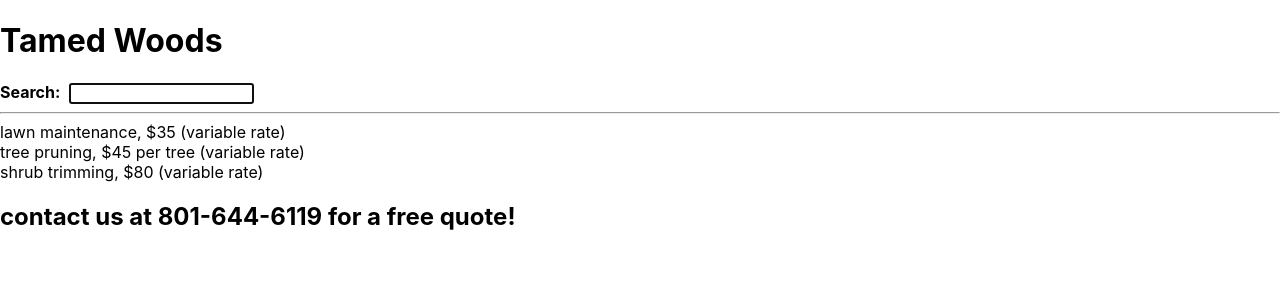
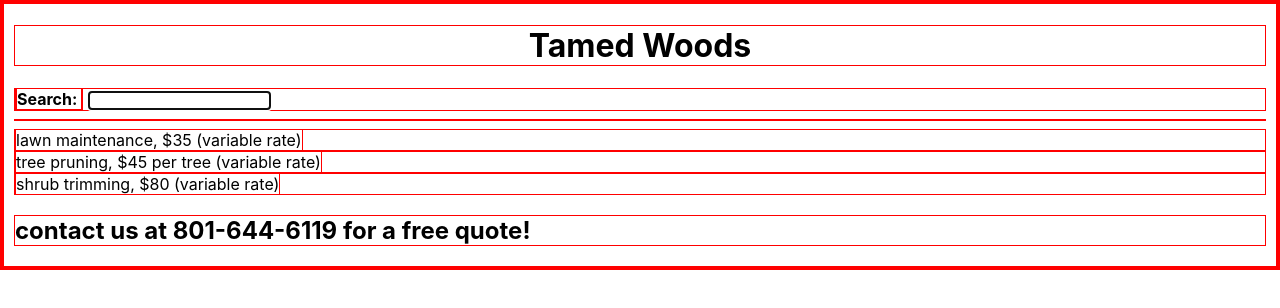
Before and after one commit to Sabathrodriguez/tamed-woods-website, a React (Create React App) app: page / in a window 1280 px wide. Shown: the top 308 px of the page. Built offline with nearby package versions, Linux system fonts and the light colour scheme.

Commit message:
moved everything into comps. and cleaned code

```diff
--- a/src/App.css
+++ b/src/App.css
@@ -1,3 +1,7 @@
+* {
+  border: 1px red solid;
+}
+
 .App {
   text-align: center;
 }
@@ -24,8 +28,16 @@
   color: white;
 }
 
+.main-div {
+  padding: 0px 10px;
+}
+
 .App-link {
   color: #61dafb;
+}
+
+.main-div > h1 {
+  text-align: center;
 }
 
 @keyframes App-logo-spin {
--- a/src/App.js
+++ b/src/App.js
@@ -1,26 +1,13 @@
 import React from 'react';
 import './App.css';
+import InputWithLabel from './InputWithLabel/index';
+import List from './List/index';
+import Services from './resources/services.json'
 
-const initialServices = [
-  {
-    name: "lawn maintenance",
-    cost: "$35 (variable rate)",
-    objectID: 0
-  },
-  {
-    name: "tree pruning",
-    cost: "$45 per tree (variable rate)",
-    objectID: 1
-  },
-  {
-    name: "shrub trimming",
-    cost: "$80 (variable rate)",
-    objectID: 2
-  }
-]
+const servicesFromJson = Services;
 
 const getAsyncServices = () => {
-  return new Promise(resolve => resolve({data: {services: initialServices}}));
+  return new Promise(resolve => resolve({data: {services: servicesFromJson}}));
 }
 
 const useSemiPersistentState = (key, initialState) => {
@@ -34,9 +21,13 @@ const useSemiPersistentState = (key, initialState) => {
 
 const App = () => {
 
+  //TESTING STUFF----------------------------
+
+
+
+  //-----------------------------------------
+
   const [searchTerm, setSearchTerm] = useSemiPersistentState('search', '');
-
-  const [services, setServices] = React.useState([]);
 
   const [isLoading, setIsLoading] = React.useState(false);
 
@@ -46,17 +37,9 @@ const App = () => {
     setIsLoading(true);
 
     getAsyncServices().then(result => {
-      setServices(result.data.services);
       setIsLoading(false);
     }).catch(() => setIsError(true));
   }, []);
-
-  const handleRemoveService = item => {
-    const newServices = services.filter(
-      service => item.objectID !== service.objectID
-    );
-    setServices(newServices);
-  }
 
   React.useEffect(() => {
     localStorage.setItem('search', searchTerm);
@@ -66,14 +49,14 @@ const App = () => {
     setSearchTerm(event.target.value);
   };
 
-  const searchedServices = services.filter(service => {
+  const searchedServices = Services.filter(service => {
     return (
       service.name.toLowerCase().includes(searchTerm.toLowerCase())
     );
   });
 
   return (
-    <div>
+    <div className="main-div">
       <h1>Tamed Woods</h1>
 
       <InputWithLabel id="search" value={searchTerm} isFocused onInputChange={handleSearch} search={searchTerm}>
@@ -89,36 +72,4 @@ const App = () => {
   );
 };
 
-const InputWithLabel = ({id, value, type="text", onInputChange, isFocused, children}) => {
-  const inputRef = React.useRef();
-
-  React.useEffect(() => {
-    if (isFocused && inputRef.current) {
-      inputRef.current.focus();
-    }
-  }, [isFocused]);
-
-  return (
-    <div>
-      <label htmlFor={id}>{children}</label> &nbsp;
-      <input ref={inputRef} id={id} type={type} value={value} autoFocus={isFocused} onChange={onInputChange}/>
-    </div>
-  );
-}
-
-const List = ({list}) => (
-  list.map(item => (
-    <Item key={item.objectID} item={item}/>
-  ))
-);
-
-const Item = ({item}) => {
-
-  return (
-    <div>
-      <span>{item.name}, {item.cost}</span>
-    </div>
-  );
-};
-
 export default App;
--- /dev/null
+++ b/src/InputWithLabel/index.js
@@ -0,0 +1,20 @@
+import React from 'react';
+
+const InputWithLabel = ({id, value, type="text", onInputChange, isFocused, children}) => {
+    const inputRef = React.useRef();
+
+    React.useEffect(() => {
+      if (isFocused && inputRef.current) {
+        inputRef.current.focus();
+      }
+    }, [isFocused]);
+
+    return (
+      <div>
+        <label htmlFor={id}>{children}</label> &nbsp;
+        <input ref={inputRef} id={id} type={type} value={value} autoFocus={isFocused} onChange={onInputChange}/>
+      </div>
+    );
+  }
+
+  export default InputWithLabel;
--- /dev/null
+++ b/src/List/index.js
@@ -0,0 +1,18 @@
+import React from 'react';
+
+const List = ({list}) => (
+    list.map(item => (
+      <Item key={item.objectID} item={item}/>
+    ))
+  );
+
+  const Item = ({item}) => {
+
+    return (
+      <div>
+        <span>{item.name}, {item.cost}</span>
+      </div>
+    );
+  };
+
+  export default List;
--- /dev/null
+++ b/src/resources/services.json
@@ -0,0 +1,17 @@
+[
+    {
+        "name": "lawn maintenance",
+        "cost": "$35 (variable rate)",
+        "objectID": 0
+    },
+    {
+        "name": "tree pruning",
+        "cost": "$45 per tree (variable rate)",
+        "objectID": 1
+    },
+    {
+        "name": "shrub trimming",
+        "cost": "$80 (variable rate)",
+        "objectID": 2
+    }
+]
```
